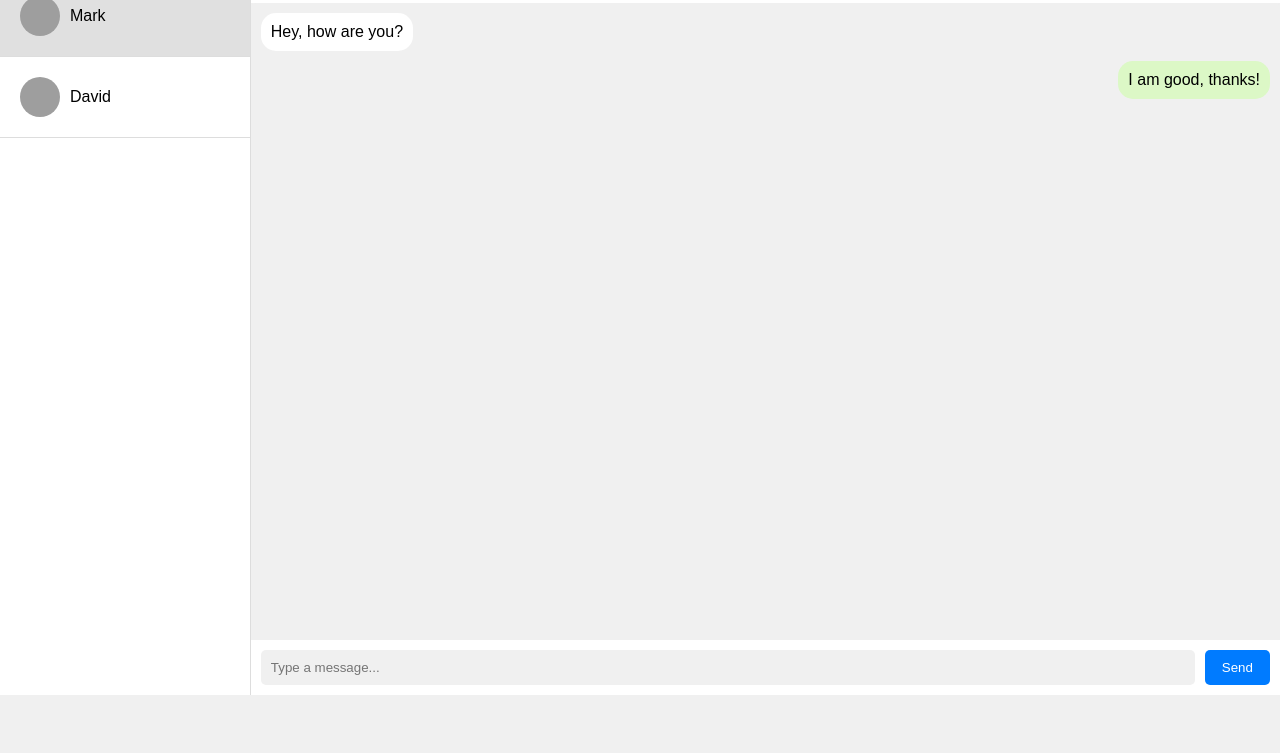
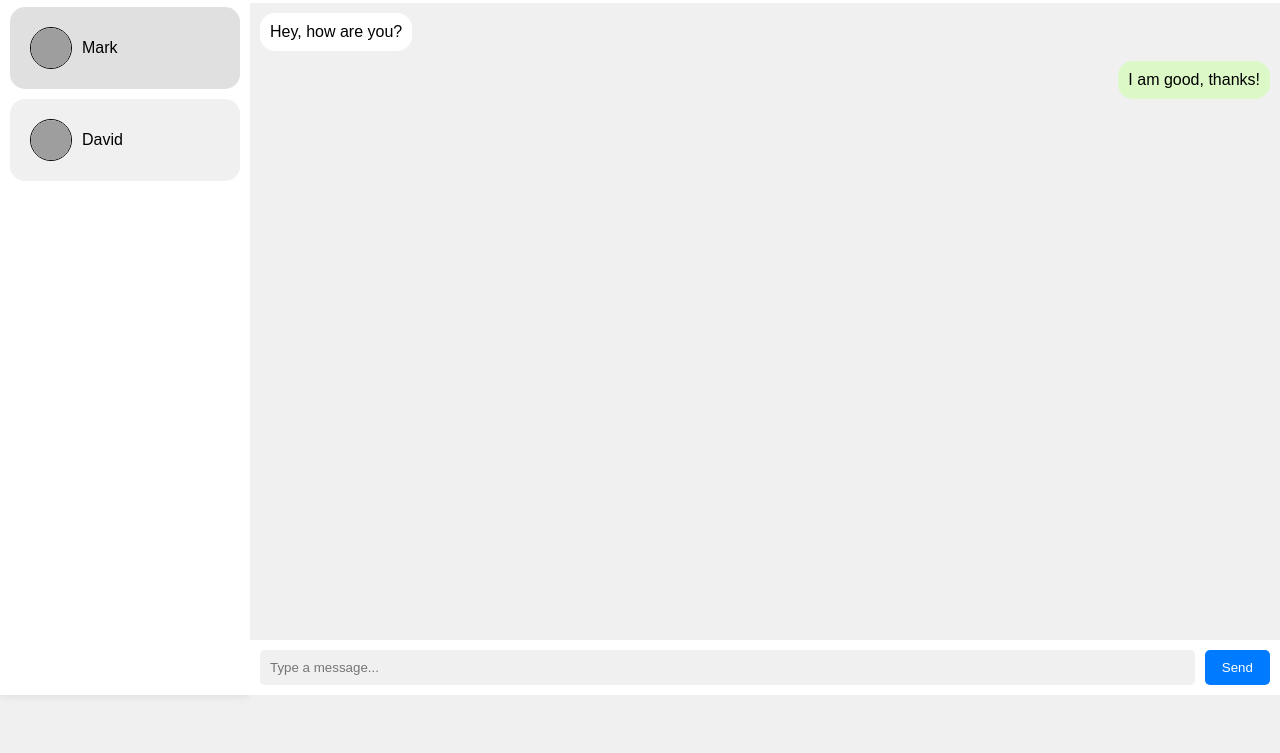
Before and after one commit to levkris/TZGAMES-Chat-sim, a plain HTML site: page index.html in a window 1280 px wide. Shown: the part 105-858 px from the top of the page. Drawn offline with nearby package versions, Linux system fonts and the light colour scheme; grey boxes are pictures that could not be loaded.

Commit message:
Update index.html

```diff
--- a/index.html
+++ b/index.html
@@ -12,7 +12,8 @@
        --header: #fff;
        --settings-icon: #414141;
        --msg-sent: #dcf8c6;
-
+       --hover-contact: #f0f0f0;
+       --contact-active: #e0e0e0;
 
     }
 
@@ -22,7 +23,8 @@
       --header: #292929;
       --settings-icon: #e0e0e0;
       --msg-sent: #00aeff;
-
+      --hover-contact: #333;
+      --contact-active: #353535;
 
     }
 
@@ -45,29 +47,33 @@
 
     .sidebar {
       width: 250px;
-      background-color: #fff;
-      border-right: 1px solid #ddd;
+      background-color: var(--header);
       float: left;
       height: 100vh;
-    }
-
-    .sidebar.dark {
-      background-color: #1e1e1e;
-      border-color: #333;
+      color: var(--text);
+      box-shadow: 0 0 10px rgba(0, 0, 0, 0.1);
+      transition: all 0.2s;
     }
 
     .sidebar ul {
       list-style-type: none;
       padding: 0;
-      margin: 0;
+      display: flex;
+      flex-direction: column;
+      gap: 10px;
+      margin: 10px;
+      margin-top: 20px;
     }
 
     .sidebar li {
       display: flex;
       align-items: center;
+      cursor: pointer;
+      background-color: var(--background-color);
       padding: 20px;
-      border-bottom: 1px solid #ddd;
-      cursor: pointer;
+      border-radius: 15px;
+      transition: all 0.2s;
+
     }
 
     .sidebar li img {
@@ -75,22 +81,17 @@
       margin-right: 10px;
       width: 40px;
       height: 40px;
+      border: 1px solid var(--text);
+      background-color: #fff;
     }
 
     .sidebar li:hover {
-      background-color: #f0f0f0;
+      background-color: var(--hover-contact);
     }
 
-    .sidebar li.dark-mode:hover {
-      background-color: #333;
-    }
 
     .sidebar li.active {
-      background-color: #e0e0e0;
-    }
-
-    .sidebar li.active.dark-mode {
-      background-color: #333;
+      background-color: var(--contact-active);
     }
 
     .content {
```
